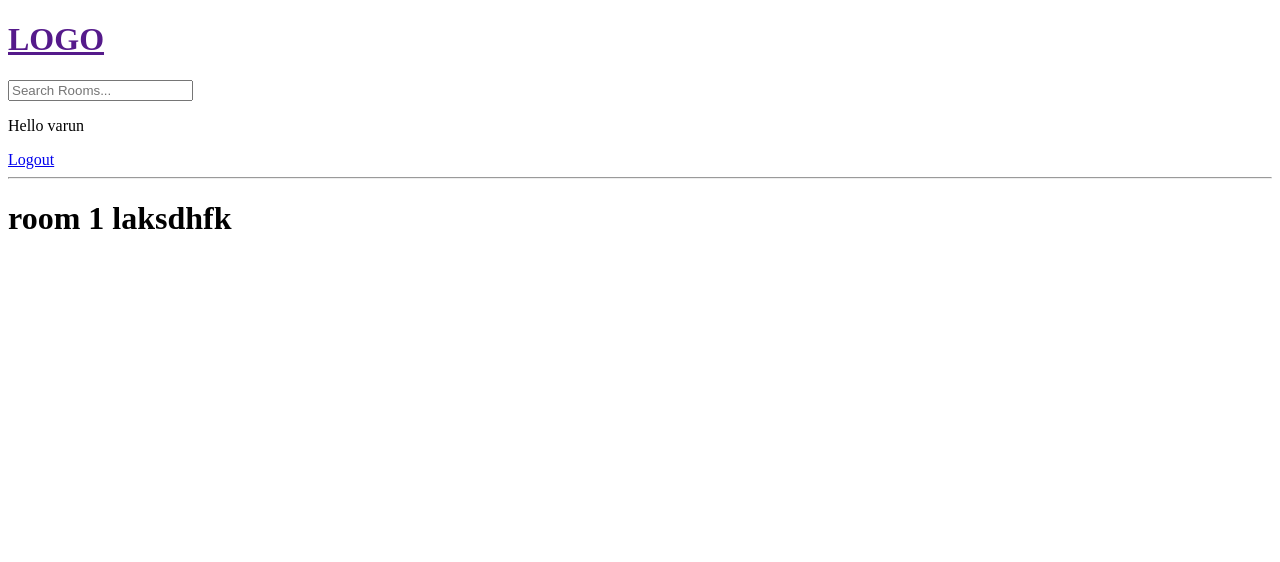
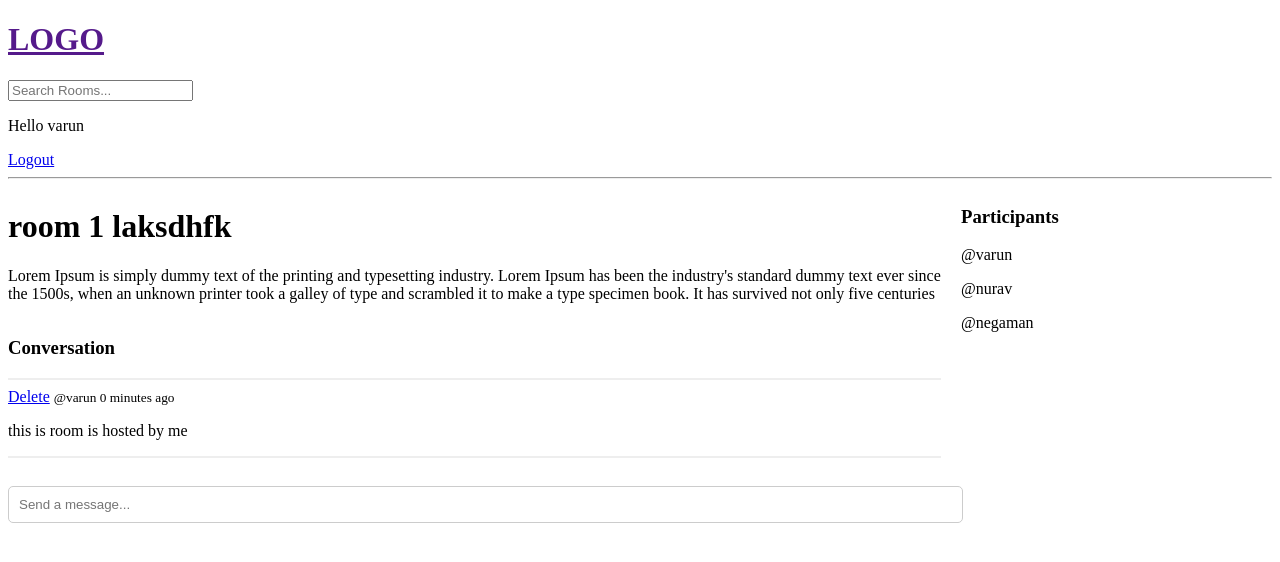
Before and after one commit to varunkumar2004/StudyBud, a Django app: page /room/1/ in a window 1280 px wide. Shown: the top 562 px of the page. Run offline with Django 5.2, Linux system fonts and the light colour scheme; a user stored in the database is signed in; data comes from the database, SQL or seed files in the repository; both versions use the stored data as it was after the commit.

Commit message:
CRUD message

```diff
--- a/base/models.py
+++ b/base/models.py
@@ -7,7 +7,7 @@ class Room(models.Model):
     topic = models.ForeignKey('Topic', on_delete=models.SET_NULL, null=True) # if topic is deleted, set topic to null
     name = models.CharField(max_length=200)
     description = models.TextField(null=True, blank=True)
-    # participants
+    participants = models.ManyToManyField(User, related_name='participants', blank=True) # many to many relationship with user, blank means its not required
     updated = models.DateTimeField(auto_now=True)
     created = models.DateTimeField(auto_now_add=True)
 
--- a/base/templates/base/room.html
+++ b/base/templates/base/room.html
@@ -1,5 +1,75 @@
 {% extends 'main.html' %}
 
 {% block content %}
-<h1>{{room.name}}</h1>
+
+<style>
+    .room-container {
+        display: grid;
+        grid-template-columns: 3fr 1fr;
+        gap: 20px;
+    }
+
+    .comment-wrapper {
+        max-height: 300px;
+        overflow-y: scroll;
+        margin-bottom: 20px;
+    }
+
+    .comment-wrapper hr {
+        border: 0.5px solid #eee;
+    }
+
+    .comment-form input {
+        width: 100%;
+        padding: 10px;
+        border: 1px solid #ccc;
+        border-radius: 5px;
+    }
+</style>
+
+<div class="room-container">
+    <div>
+        <h1>{{room.name}}</h1>
+
+        <p>{{room.description}}</p>
+
+        <div class="comment-wrapper">
+            <h3>Conversation</h3>
+            <hr>
+
+            {% for message in room_messages %}
+                <div>
+                    {% if request.user == message.user %}
+                        <a href="{% url 'delete-message' message.id %}">Delete</a>
+                    {% endif %}
+                    <small>@{{message.user}}    {{message.created|timesince}} ago</small>
+                    <p>{{ message.body }}</p>
+                    <hr>
+                </div>
+            {% endfor %}
+        </div>
+
+        {% if request.user.is_authenticated %}
+        <div class="comment-form">
+            <form method="POST" action="">
+                {% csrf_token %}
+
+                <input type="text" placeholder="Send a message..." name="body" />
+            </form>
+        </div>
+        {% endif %}
+
+    </div>
+
+    <div>
+        <h3>Participants</h3>
+
+        {% for user in participants %}
+            <div>
+                <p>@{{user.username}}</p>
+            </div>
+        {% endfor %}
+    </div>
+</div>
+
 {% endblock %}
--- a/base/urls.py
+++ b/base/urls.py
@@ -11,4 +11,6 @@ urlpatterns = [
     path('create-room/', views.createRoom, name='create-room'),
     path('update-room/<str:pk>/', views.updateRoom, name='update-room'),
     path('delete-room/<str:pk>/', views.deleteRoom, name='delete-room'),
+
+    path('delete-message/<str:pk>/', views.deleteMessage, name='delete-message'),
 ]
--- a/base/views.py
+++ b/base/views.py
@@ -5,7 +5,7 @@ from django.contrib.auth.decorators import login_required
 from django.contrib.auth.models import User
 from django.contrib.auth import authenticate, login, logout
 from django.contrib.auth.forms import UserCreationForm
-from .models import Room, Topic
+from .models import Room, Topic, Message
 from .forms import RoomForm
 from django.http import HttpResponse
 
@@ -81,7 +81,25 @@ def home(request):
 
 def room(request, pk):
     room = Room.objects.get(id=pk)
-    context = {'room': room}
+    room_messages = room.message_set.all().order_by('-created')
+    participants = room.participants.all()
+
+    if request.method == 'POST':
+        message = Message.objects.create(
+            user = request.user,
+            room = room,
+            body = request.POST.get('body')
+        )
+
+        room.participants.add(request.user) # add current user to participants when they post a message
+        return redirect('room', pk=room.id)
+
+    context = {
+        'room': room,
+        'room_messages': room_messages,
+        'participants' : participants
+    }
+
     return render(request=request, template_name="base/room.html", context=context)
 
 
@@ -132,3 +150,18 @@ def deleteRoom(request, pk):
 
     context = {'obj': room}
     return render(request, "base/delete.html", context)
+
+
+@login_required(login_url='login')
+def deleteMessage(request, pk):
+    message = Message.objects.get(id=pk)
+
+    if request.user != message.user:
+        return HttpResponse("You are not allowed here!!")
+
+    if request.method == 'POST':
+        message.delete()
+        return redirect('home')
+
+    context = {'obj': message}
+    return render(request, "base/delete.html", context)
```
Also changed, not shown: base/migrations/0003_alter_room_options_room_participants.py (added), db.sqlite3.
